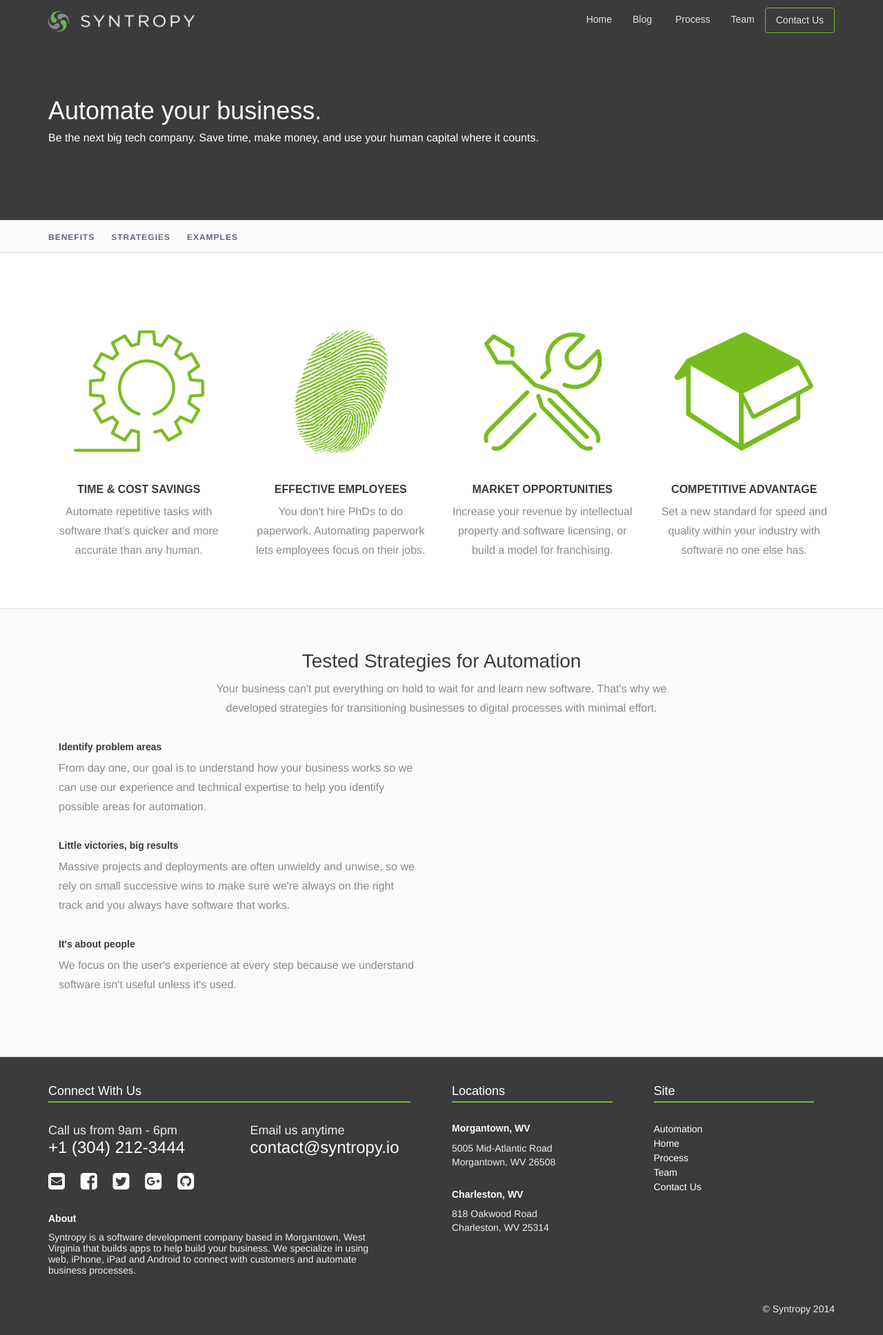
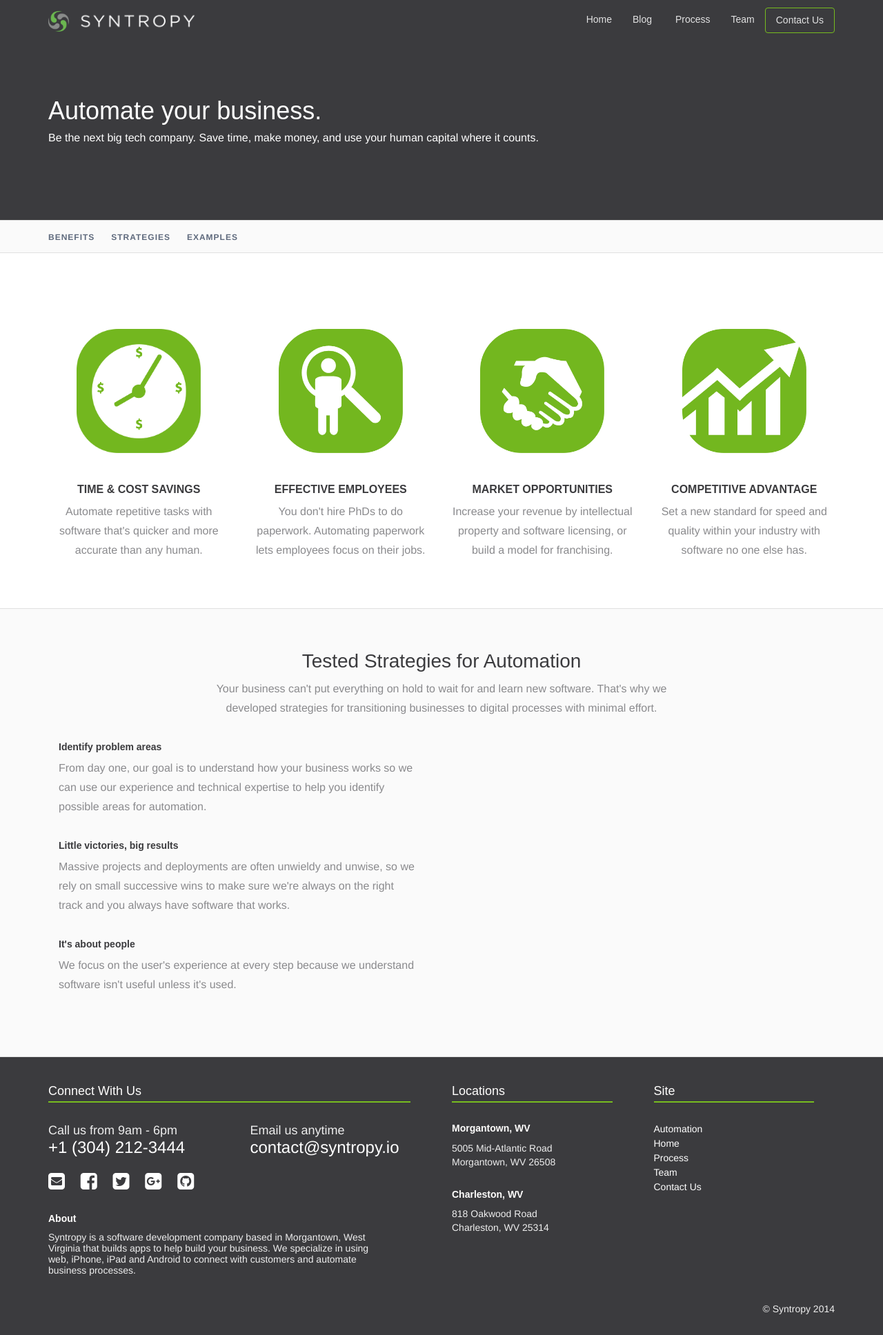
Before and after one commit to SyntropyDev/SyntropyDev.github.io, a Jekyll site: the page built from automation/index.html, in a window 1280 px wide. Shown: the whole page at 69% size. Built offline with Jekyll 4.4.1, drawn with Linux system fonts in a browser that asks for light colours; nearby versions of some CDN libraries.

Commit message:
Added Andrew's righteous images for automation.

```diff
--- a/automation/index.html
+++ b/automation/index.html
@@ -44,7 +44,7 @@ rank: 0
 
     <div class="row" style="margin-top:30px;">
       <div class="col-md-3 col-sm-6" style="text-align: center;">
-        <img src="/images/Automation.png" width="auto" height="220px" style="padding: 20px;">
+        <img src="/images/Time.png" width="auto" height="220px" style="padding: 20px;">
         <h3>
           Time & Cost Savings
         </h3>
@@ -56,7 +56,7 @@ rank: 0
       </div>
 
       <div class="col-md-3 col-sm-6" style="text-align: center;">
-        <img src="/images/Fingerprint.png" width="auto" height="220px" style="padding: 20px; margin: auto 0;">
+        <img src="/images/Guy.png" width="auto" height="220px" style="padding: 20px; margin: auto 0;">
         <h3>
           Effective Employees
         </h3>
@@ -67,7 +67,7 @@ rank: 0
       </div>
 
       <div class="col-md-3 col-sm-6" style="text-align: center;">
-        <img src="/images/Tools.png" width="auto" height="220px" style="padding: 20px;">
+        <img src="/images/Hands.png" width="auto" height="220px" style="padding: 20px;">
         <h3>
           Market Opportunities
         </h3>
@@ -78,7 +78,7 @@ rank: 0
       </div>
 
       <div class="col-md-3 col-sm-6" style="text-align: center;">
-        <img src="/images/Product.png" width="auto" height="220px" style="padding: 20px; margin: auto 0;">
+        <img src="/images/Chart.png" width="auto" height="220px" style="padding: 20px; margin: auto 0;">
         <h3>
           Competitive Advantage
         </h3>
```
Also changed, not shown: images/Chart.png (added), images/Guy.png (added), images/Hands.png (added), images/Time.png (added).
